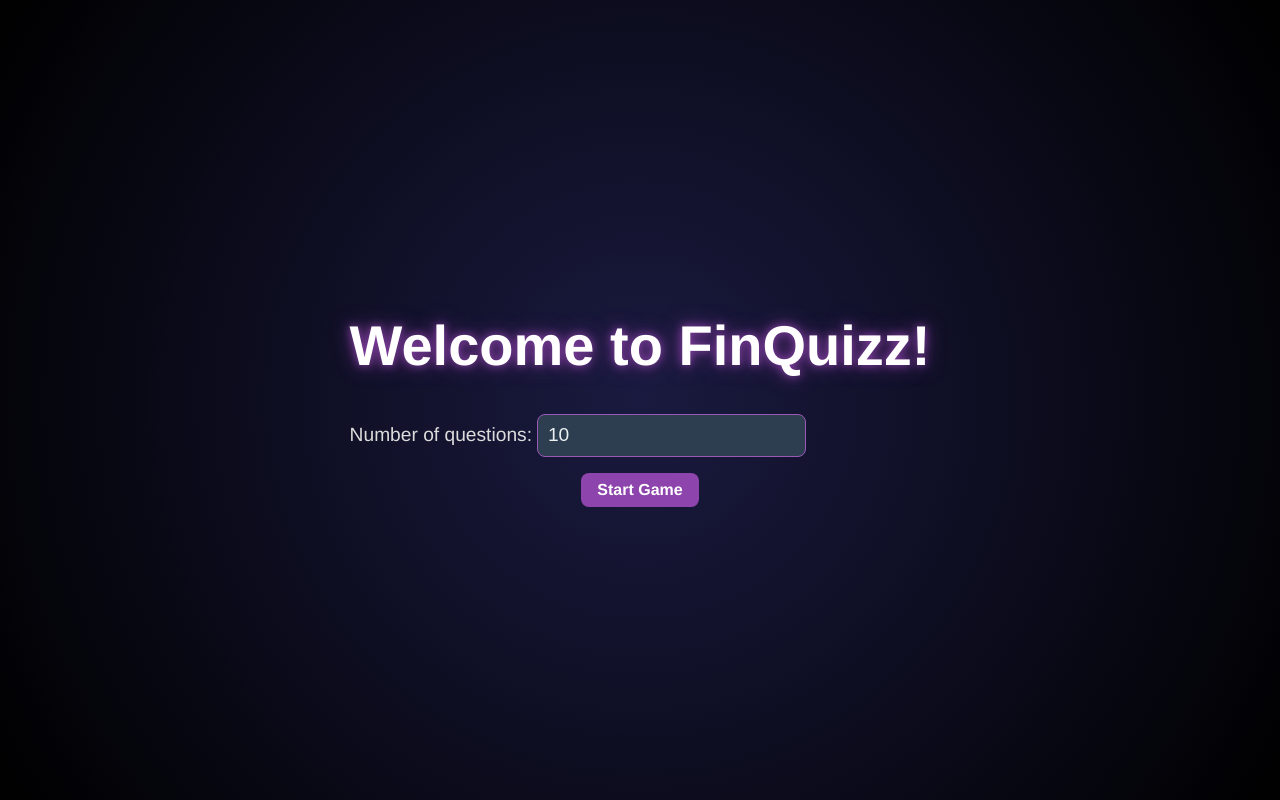
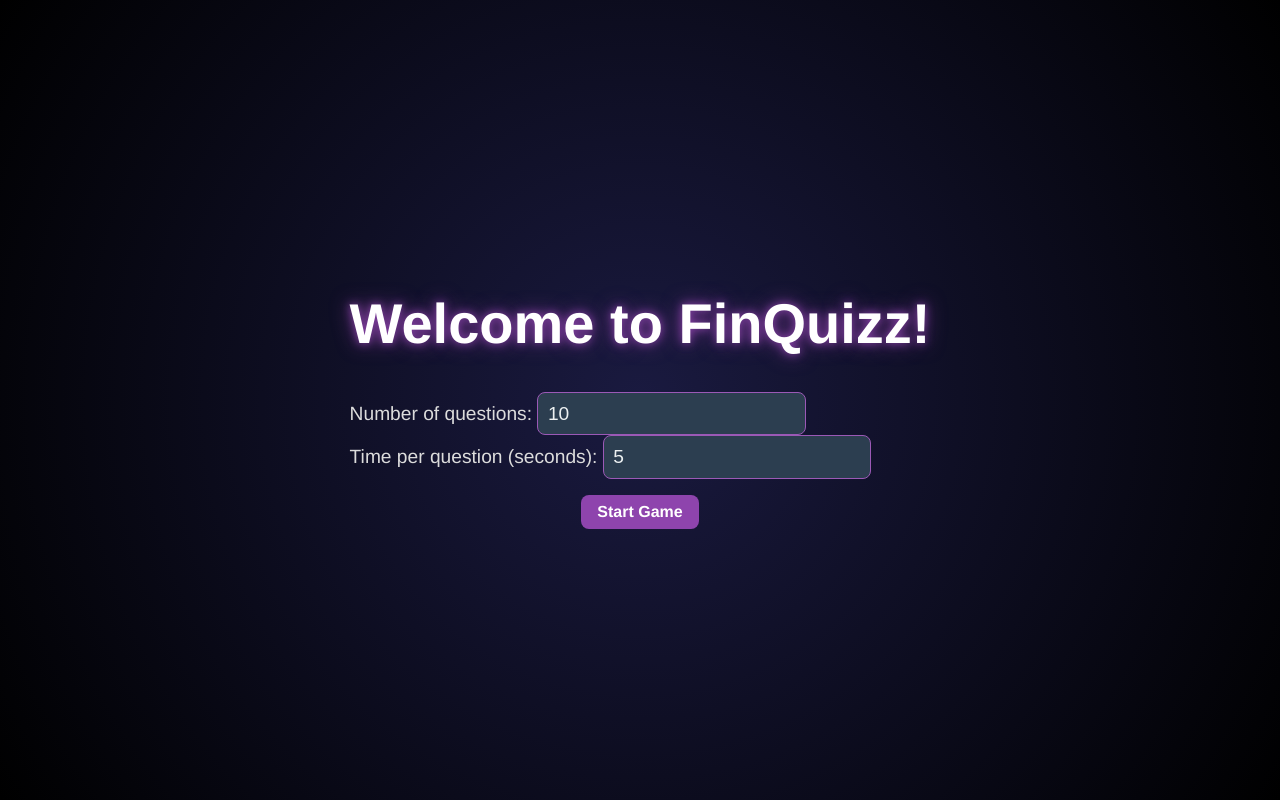
Before and after one commit to shaimareyadh21/ThinkPad, a React (Vite) app in the folder finQuizz/: page / in a window 1280 px wide. Built offline with nearby package versions, Linux system fonts and the light colour scheme.

Commit message:
added question time input field

```diff
--- a/finQuizz/src/Home.jsx
+++ b/finQuizz/src/Home.jsx
@@ -1,7 +1,6 @@
 import React, { useState } from 'react';
 
 const TIME_FOR_QUESTION = 15; // seconds
-
 
 function Home({ onStart, defaultNumQuestions = 10, defaultTimePerQuestion = TIME_FOR_QUESTION }) {
   const [numQuestions, setNumQuestions] = useState(defaultNumQuestions);
@@ -38,6 +37,17 @@ function Home({ onStart, defaultNumQuestions = 10, defaultTimePerQuestion = TIME
           onChange={e => setNumQuestions(e.target.value)}
         />
       </label>
+      <br />
+      <label>
+        Time per question (seconds):&nbsp;
+        <input
+          type="number"
+          min="1"
+          value={timePerQuestion}
+          onChange={e => setTimePerQuestion(e.target.value)}
+        />
+      </label>
+      <br />
       <button
         style={{
           backgroundColor: '#8e44ad',
```
